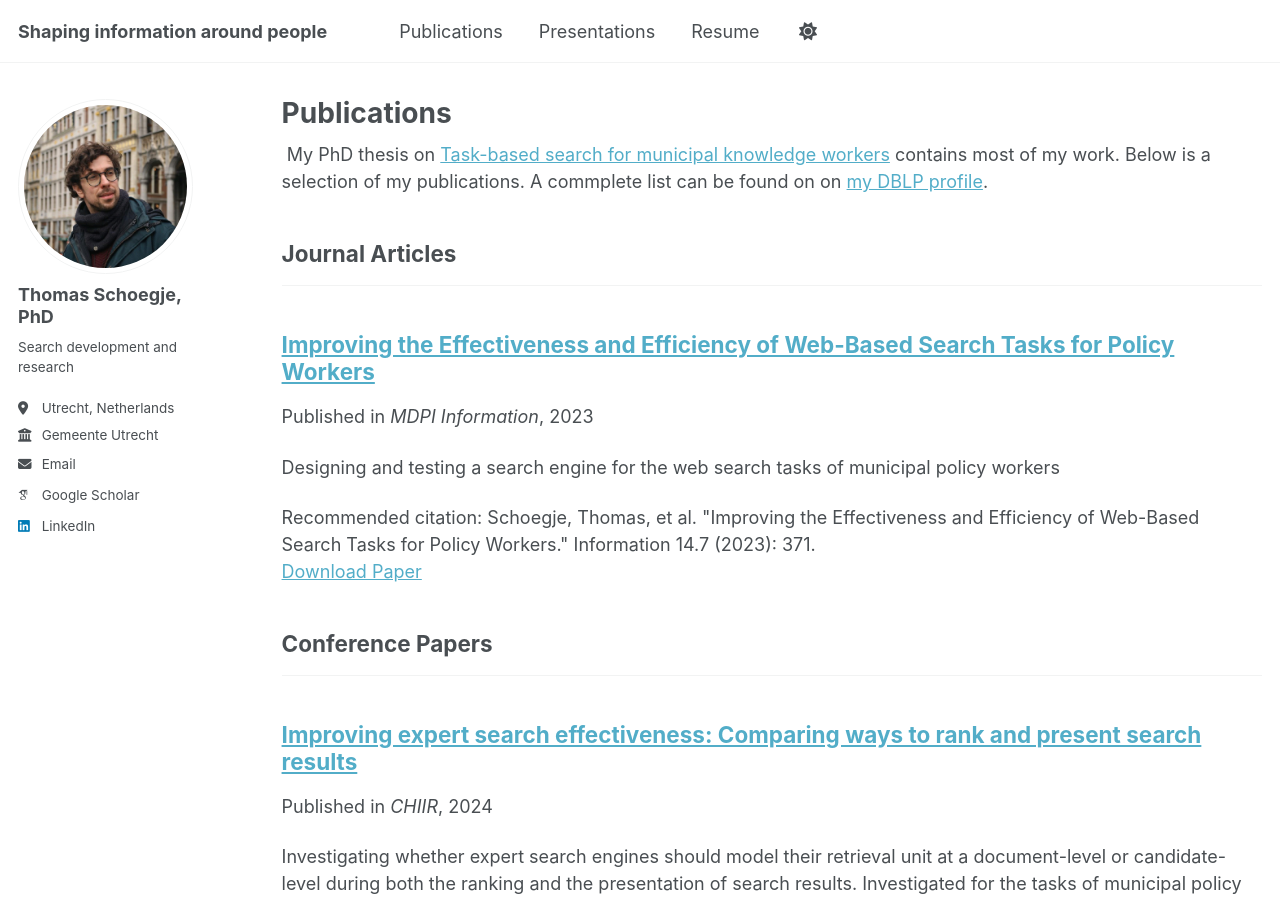
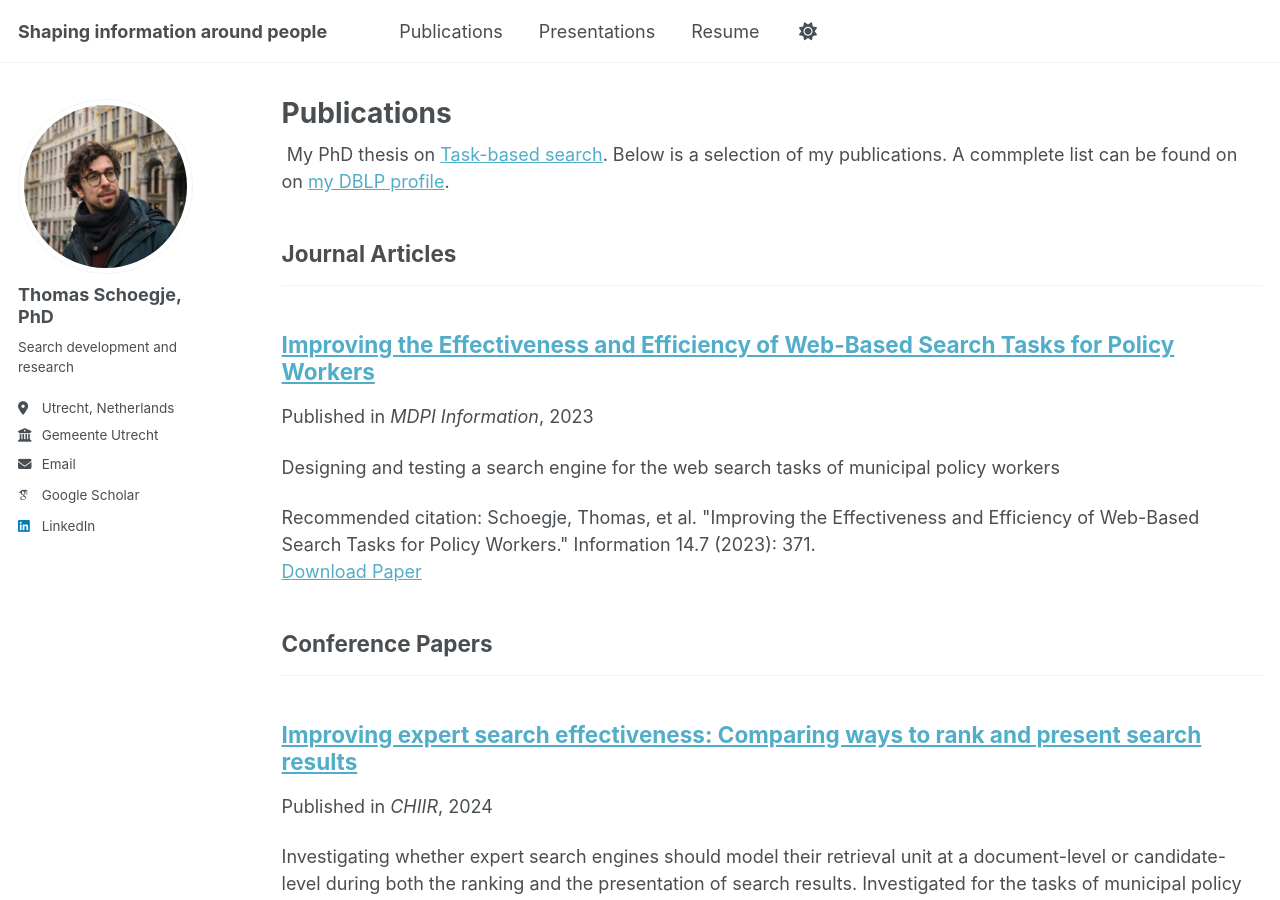
Before and after one commit to tmschoegje/tmschoegje.github.io, a Jekyll site: the page built from _pages/publications.html, in a window 1280 px wide and 900 px high. Built offline with Jekyll 4.4.1, drawn with Linux system fonts in a browser that asks for light colours; some web fonts are replaced; a script that is not in the unit is left out.

Commit message:
Update publications.html

```diff
--- a/_pages/publications.html
+++ b/_pages/publications.html
@@ -6,7 +6,7 @@ author_profile: true
 ---
 
 {% if site.author.googlescholar %}
-  <div class="wordwrap"> My PhD thesis on <a href="https://research-portal.uu.nl/ws/portalfiles/portal/244653501/proefschrift%20thomas%20schoegje%20digitaal%20klein%20-%206731ee2d800df.pdf">Task-based search for municipal knowledge workers</a> contains most of my work. Below is a selection of my publications. A commplete list can be found on on <a href="{{site.author.googlescholar}}">my DBLP profile</a>.</div>
+  <div class="wordwrap"> My PhD thesis on <a href="https://research-portal.uu.nl/ws/portalfiles/portal/244653501/proefschrift%20thomas%20schoegje%20digitaal%20klein%20-%206731ee2d800df.pdf">Task-based search</a>. Below is a selection of my publications. A commplete list can be found on on <a href="{{site.author.googlescholar}}">my DBLP profile</a>.</div>
 {% endif %}
 
 {% include base_path %}
```
